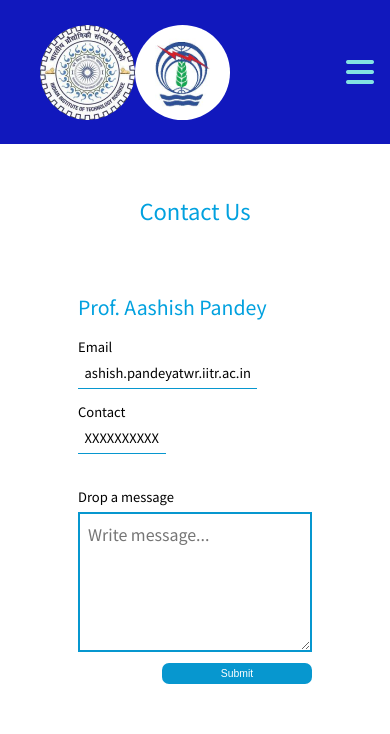
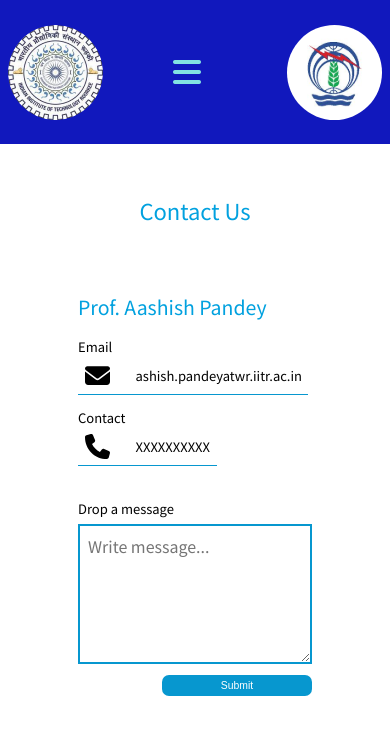
Before and after one commit to arnabBaruah009/bscwr, a React (Create React App) app: page /contact in a window 390 px wide. Shown: the top 734 px of the page. Built offline with nearby package versions, Linux system fonts and the light colour scheme; a web font is replaced by a local one.

Commit message:
Changed navbar alignment

```diff
--- a/src/components/ContactForm.js
+++ b/src/components/ContactForm.js
@@ -11,9 +11,19 @@
     <form className={styles.form} onSubmit={handleSubmit}>
       <h2>Prof. Aashish Pandey</h2>
       <p id={styles.email}>Email</p>
-      <p className={styles.data}>ashish.pandeyatwr.iitr.ac.in</p>
+      <p className={styles.data}>
+        <svg xmlns="http://www.w3.org/2000/svg" viewBox="0 0 512 512">
+          <path d="M48 64C21.5 64 0 85.5 0 112c0 15.1 7.1 29.3 19.2 38.4L236.8 313.6c11.4 8.5 27 8.5 38.4 0L492.8 150.4c12.1-9.1 19.2-23.3 19.2-38.4c0-26.5-21.5-48-48-48H48zM0 176V384c0 35.3 28.7 64 64 64H448c35.3 0 64-28.7 64-64V176L294.4 339.2c-22.8 17.1-54 17.1-76.8 0L0 176z" />
+        </svg>
+        ashish.pandeyatwr.iitr.ac.in
+      </p>
       <p id={styles.contact}>Contact</p>
-      <p className={styles.data}>XXXXXXXXXX</p>
+      <p className={styles.data}>
+        <svg xmlns="http://www.w3.org/2000/svg" viewBox="0 0 512 512">
+          <path d="M164.9 24.6c-7.7-18.6-28-28.5-47.4-23.2l-88 24C12.1 30.2 0 46 0 64C0 311.4 200.6 512 448 512c18 0 33.8-12.1 38.6-29.5l24-88c5.3-19.4-4.6-39.7-23.2-47.4l-96-40c-16.3-6.8-35.2-2.1-46.3 11.6L304.7 368C234.3 334.7 177.3 277.7 144 207.3L193.3 167c13.7-11.2 18.4-30 11.6-46.3l-40-96z" />
+        </svg>
+        XXXXXXXXXX
+      </p>
       <label htmlFor="message">Drop a message</label>
       <textarea
         rows={5}
--- a/src/components/Navbar.js
+++ b/src/components/Navbar.js
@@ -9,9 +9,8 @@
 
   return (
     <div className={styles.nav}>
-      <div className={styles.imgDiv}>
+      <div className={`${styles.imgDiv} ${styles.logo1}`}>
         <img src={Logo1} alt="Logo1"></img>
-        <img src={Logo2} alt="Logo2"></img>
       </div>
       <div className={viewMenu ? styles.mobileMenu : styles.navList}>
         <ul>
@@ -59,6 +58,9 @@
           </li>
         </ul>
       </div>
+      <div className={`${styles.imgDiv} ${styles.logo2}`}>
+        <img src={Logo2} alt="Logo2"></img>
+      </div>
 
       <div className={styles.hamBurger}>
         <p onClick={() => setViewMenu(!viewMenu)}>
--- a/src/styles/contactForm.module.css
+++ b/src/styles/contactForm.module.css
@@ -28,6 +28,17 @@
   padding: 0.5em;
   margin: 0;
   width: fit-content;
+  display: flex;
+  align-items: center;
+}
+
+.data svg {
+  height: 25px;
+  margin-right: 2em;
+}
+
+.data svg path {
+  color: aquamarine;
 }
 
 .form label {
--- a/src/styles/navbar.module.css
+++ b/src/styles/navbar.module.css
@@ -1,18 +1,19 @@
 .nav {
   height: 9rem;
-  background-color: #1118BD;
+  background-color: #1118bd;
   display: grid;
-  grid-template-columns: 2rem 1fr 3fr;
+  grid-template-columns: 0.5em 1fr 3fr 1fr 0.5em;
   clip-path: polygon(0 0, 100% 0%, 100% 90%, 50% 100%, 0 90%);
 }
 
 .imgDiv {
   display: grid;
-  grid-template-columns: 1fr 1fr;
-  grid-column: 2/3;
   align-items: center;
   justify-content: space-evenly;
-  padding-right: 25%;
+}
+
+.logo1 {
+  grid-column: 2/3;
 }
 
 .navList ul {
@@ -22,19 +23,16 @@
   justify-content: space-around;
   align-items: center;
   padding: 0%;
-  padding-left: 3.6rem;
   height: 100%;
 }
 
 .navList ul li div {
   padding: 0.5rem 1.5rem;
-  display: flex;
-  justify-content: space-between;
-  align-items: center;
   font-family: "Khand", sans-serif;
   font-size: 1.6rem;
   color: aliceblue;
   border-radius: 20px;
+  text-align: center;
 }
 
 .navList ul li div:hover {
@@ -55,13 +53,15 @@
 
 @media screen and (max-width: 768px) {
   .nav {
-    grid-template-columns: repeat(3, 1fr);
     clip-path: none;
   }
 
-  .imgDiv {
-    grid-column: 1/2;
-    padding-left: 2.5rem;
+  .logo1 {
+    grid-column: 2/3;
+  }
+
+  .logo2 {
+    grid-column: 4/5;
   }
 
   .navList {
@@ -71,7 +71,8 @@
   .mobileMenu {
     position: absolute;
     top: 5rem;
-    right: 2rem;
+    left: 50%;
+    transform: translate(-50%, 0);
     z-index: 99;
     background-color: rgb(35 102 161);
     width: 14rem;
@@ -85,7 +86,7 @@
     display: flex;
     flex-direction: column;
     justify-content: space-between;
-    align-items: flex-end;
+    align-items: center;
     height: 100%;
     padding: 0;
     position: relative;
@@ -106,8 +107,9 @@
   .hamBurger {
     display: grid;
     grid-column: 3/4;
+    grid-row: 1/2;
     align-items: center;
-    justify-content: flex-end;
+    justify-content: center;
     font-size: 2rem;
     padding-right: 1rem;
     cursor: pointer;
```
